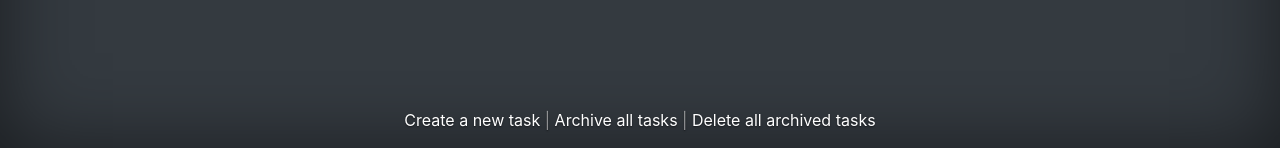
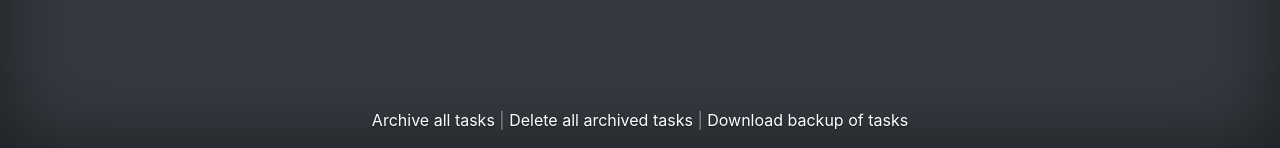
Before and after one commit to matiasduran/to-do-list, a Django app: page / in a window 1280 px wide. Shown: the part 652-800 px from the top of the page. Run offline with Django 3.2, Linux system fonts and the light colour scheme; the visitor is signed in with stand-in values (Sample User, id 1); data that the repository does not hold is empty; some libraries are stand-ins or nearby versions.

Commit message:
add link to download

```diff
--- a/to_do_list/task_app/templates/task_app/base.html
+++ b/to_do_list/task_app/templates/task_app/base.html
@@ -114,9 +114,9 @@
     </main>
 
     <footer class="mt-auto text-white-50">
-        <a class="text-white" href="{% url "task_app:create_task" %}">Create a new task</a> |
         <a class="text-white" href="{% url "task_app:archive_all_tasks" %}">Archive all tasks</a> |
-        <a class="text-white" href="{% url "task_app:delete_archived_tasks" %}">Delete all archived tasks</a>
+        <a class="text-white" href="{% url "task_app:delete_archived_tasks" %}">Delete all archived tasks</a> |
+        <a class="text-white" href="{% url "task_app:download_backup" %}">Download backup of tasks</a>
       <!--
       <p>Cover template for <a href="https://getbootstrap.com/" class="text-white">Bootstrap</a>, by <a href="https://twitter.com/mdo" class="text-white">@mdo</a>.</p>
       -->
```
